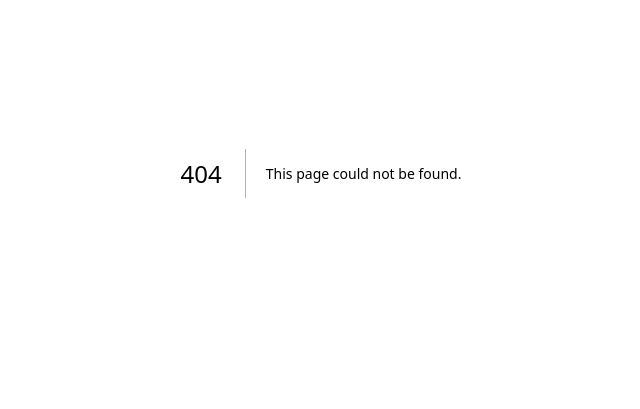
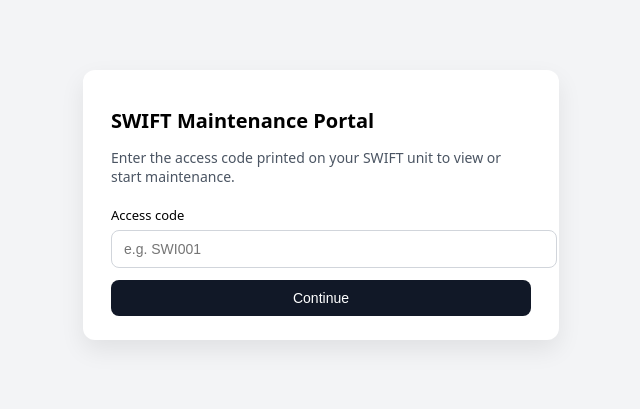
Before and after one commit to ExumaLtd/ZelimMaintenance, a Next.js app: page /swift in a window 1280 px wide. Before the commit this address had no page. Shown: the part 227-636 px from the top of the page, without its empty margins (319-959 px from the left). Built offline with nearby package versions, Linux system fonts and the light colour scheme.

Commit message:
Swift index.js

```diff
--- /dev/null
+++ b/pages/swift/index.js
@@ -0,0 +1,130 @@
+import { useState } from "react";
+import { useRouter } from "next/router";
+
+export default function SwiftPinEntryPage() {
+  const [pin, setPin] = useState("");
+  const [loading, setLoading] = useState(false);
+  const [error, setError] = useState("");
+  const router = useRouter();
+
+  async function handleSubmit(e) {
+    e.preventDefault();
+    setError("");
+
+    if (!pin.trim()) {
+      setError("Please enter your SWIFT access code.");
+      return;
+    }
+
+    try {
+      setLoading(true);
+
+      const res = await fetch("/api/swift-resolve-pin", {
+        method: "POST",
+        headers: { "Content-Type": "application/json" },
+        body: JSON.stringify({ pin: pin.trim() }),
+      });
+
+      const data = await res.json();
+
+      if (!res.ok) {
+        setError(data.error || "Code not recognised. Please check and try again.");
+        return;
+      }
+
+      // Success – go to that unit’s landing page
+      router.push(`/swift/${data.publicToken}`);
+    } catch (err) {
+      console.error(err);
+      setError("Something went wrong. Please try again.");
+    } finally {
+      setLoading(false);
+    }
+  }
+
+  return (
+    <main
+      style={{
+        minHeight: "100vh",
+        display: "flex",
+        alignItems: "center",
+        justifyContent: "center",
+        fontFamily: "system-ui, -apple-system, BlinkMacSystemFont, sans-serif",
+        background: "#f3f4f6",
+        padding: "24px",
+      }}
+    >
+      <div
+        style={{
+          maxWidth: "420px",
+          width: "100%",
+          background: "white",
+          padding: "24px 28px",
+          borderRadius: "12px",
+          boxShadow: "0 10px 25px rgba(0,0,0,0.08)",
+        }}
+      >
+        <h1 style={{ fontSize: "20px", marginBottom: "8px" }}>
+          SWIFT Maintenance Portal
+        </h1>
+        <p style={{ fontSize: "14px", color: "#4b5563", marginBottom: "20px" }}>
+          Enter the access code printed on your SWIFT unit to view or start
+          maintenance.
+        </p>
+
+        <form onSubmit={handleSubmit}>
+          <label
+            htmlFor="pin"
+            style={{ display: "block", fontSize: "13px", marginBottom: "6px" }}
+          >
+            Access code
+          </label>
+          <input
+            id="pin"
+            type="text"
+            value={pin}
+            onChange={(e) => setPin(e.target.value)}
+            placeholder="e.g. SWI001"
+            style={{
+              width: "100%",
+              padding: "10px 12px",
+              borderRadius: "8px",
+              border: "1px solid #d1d5db",
+              fontSize: "14px",
+              marginBottom: "12px",
+            }}
+          />
+
+          {error && (
+            <p
+              style={{
+                color: "#b91c1c",
+                fontSize: "13px",
+                marginBottom: "10px",
+              }}
+            >
+              {error}
+            </p>
+          )}
+
+          <button
+            type="submit"
+            disabled={loading}
+            style={{
+              width: "100%",
+              padding: "10px 12px",
+              borderRadius: "8px",
+              border: "none",
+              background: loading ? "#9ca3af" : "#111827",
+              color: "white",
+              fontSize: "14px",
+              cursor: loading ? "default" : "pointer",
+            }}
+          >
+            {loading ? "Checking..." : "Continue"}
+          </button>
+        </form>
+      </div>
+    </main>
+  );
+}
```
